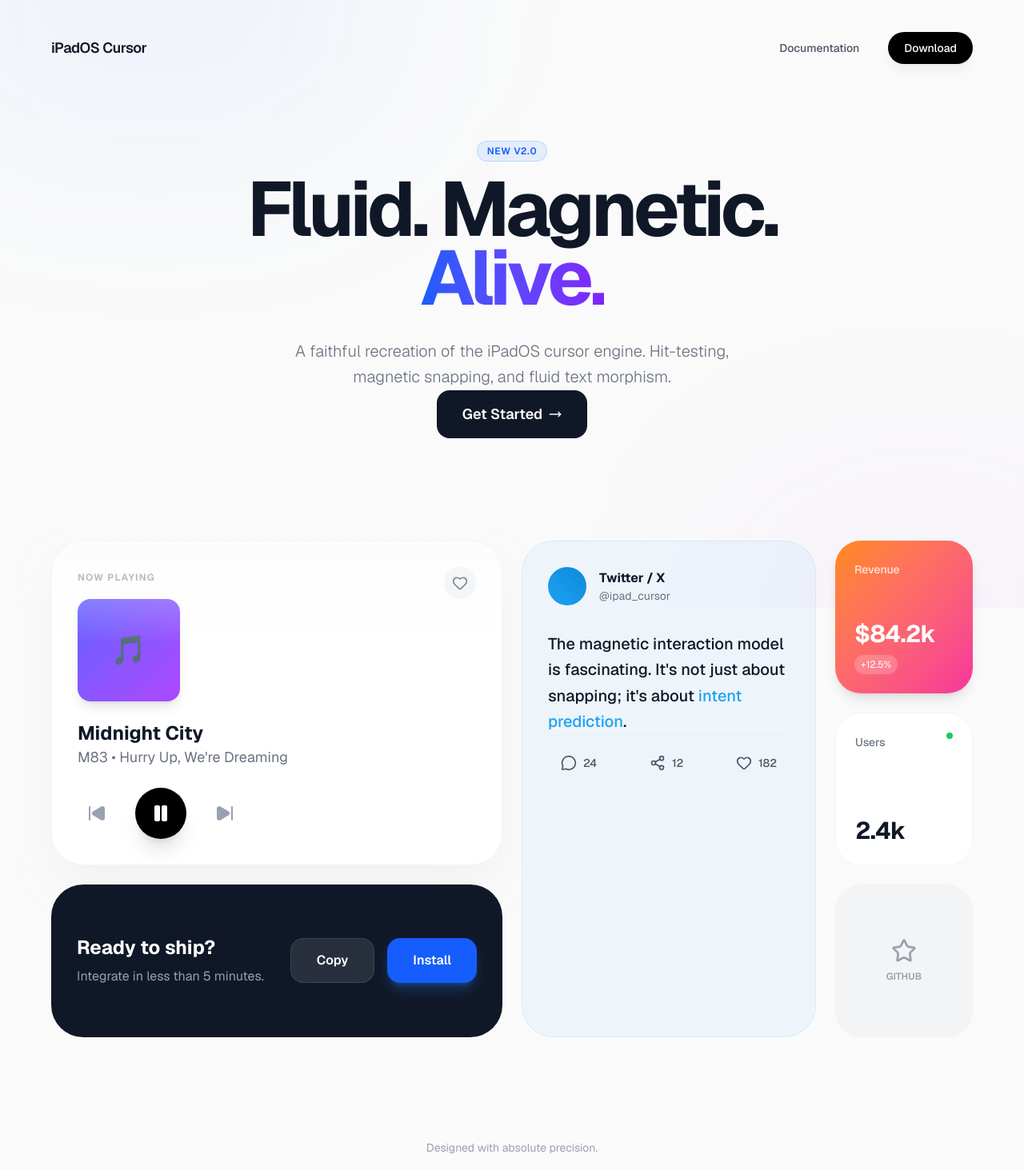
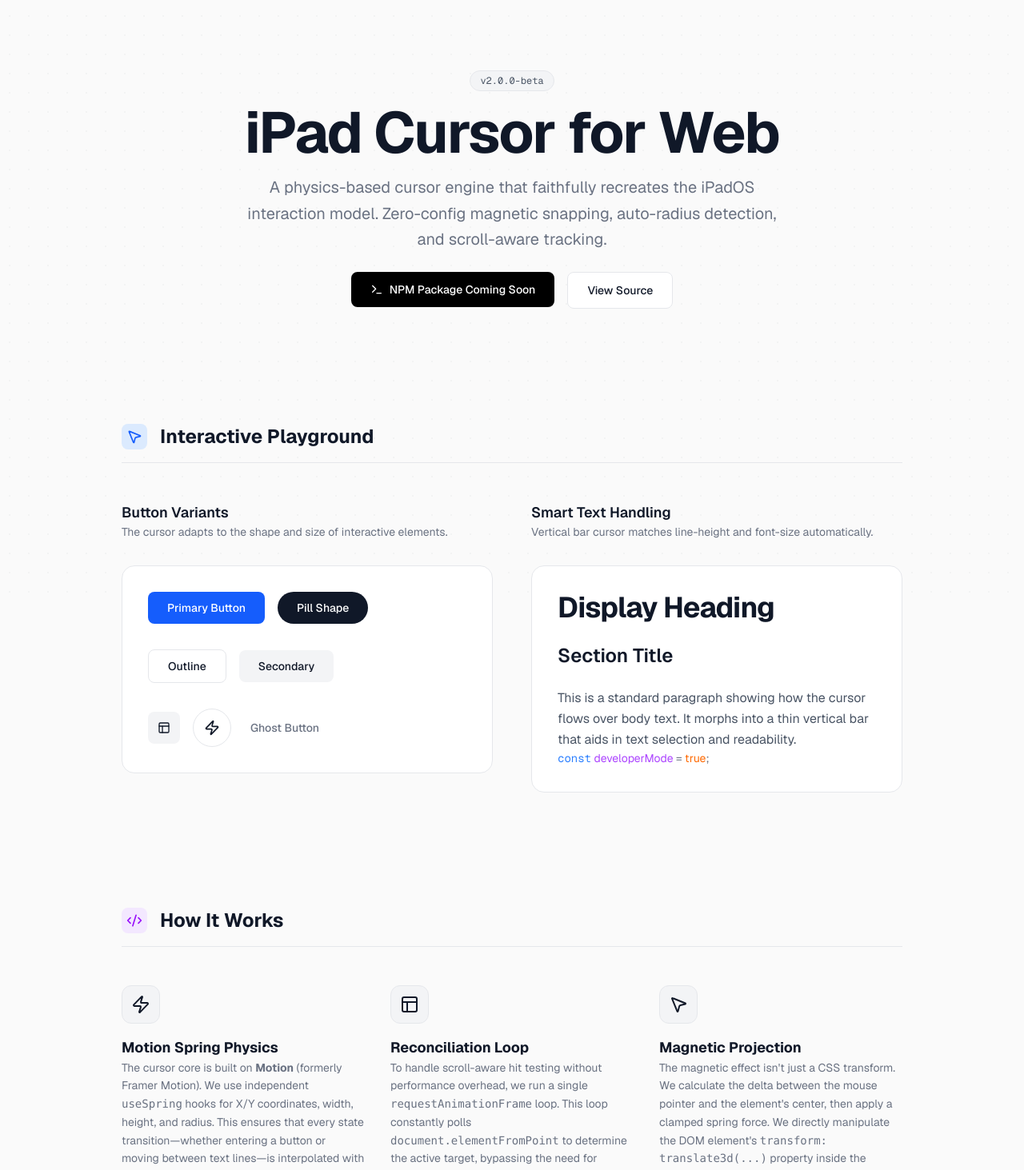
Before and after one commit to SpyC0der77/ipados-cursor-nextjs, a Next.js app: page / in a window 1280 px wide. Shown: the part 40-1503 px from the top of the page at 80% size. Built offline with nearby package versions, Linux system fonts and the light colour scheme.

Commit message:
Update page.tsx to be better and fix build error

```diff
--- a/package.json
+++ b/package.json
@@ -22,6 +22,7 @@
   },
   "dependencies": {
     "clsx": "^2.1.1",
+    "lucide-react": "^0.556.0",
     "motion": "^12.23.25",
     "next": "16.0.7",
     "react": "19.2.0",
--- a/src/app/page.tsx
+++ b/src/app/page.tsx
@@ -1,251 +1,261 @@
 "use client";
 
 import { CursorTarget } from "@/components/cursor/CursorTarget";
-import { MoveRight, Star, Heart, MessageCircle, Share2, Play, Pause, SkipForward, SkipBack } from "lucide-react";
+import { ArrowRight, Copy, Terminal, MousePointer2, Zap, Layout, Code2 } from "lucide-react";
 
 export default function Home() {
   return (
-    <div className="min-h-screen bg-[#FAFAFA] dark:bg-[#050505] font-[family-name:var(--font-geist-sans)] selection:bg-blue-100 dark:selection:bg-blue-900/30">
+    <div className="min-h-screen bg-[#FAFAFA] dark:bg-[#050505] font-[family-name:var(--font-geist-sans)] text-gray-900 dark:text-gray-100 selection:bg-blue-100 dark:selection:bg-blue-900/30">
 
-      {/* Background Gradients */}
-      <div className="fixed inset-0 pointer-events-none overflow-hidden">
-        <div className="absolute top-[-20%] left-[-10%] w-[50%] h-[50%] bg-blue-500/5 rounded-full blur-[120px]" />
-        <div className="absolute bottom-[-20%] right-[-10%] w-[40%] h-[40%] bg-purple-500/5 rounded-full blur-[120px]" />
-      </div>
+      {/* Background Grid */}
+      <div className="fixed inset-0 pointer-events-none opacity-[0.03] dark:opacity-[0.05]"
+           style={{ backgroundImage: 'radial-gradient(circle, currentColor 1px, transparent 1px)', backgroundSize: '24px 24px' }}
+      />
 
-      <div className="relative z-10 max-w-[1200px] mx-auto px-6 py-20 pb-32">
+      <div className="relative z-10 max-w-5xl mx-auto px-6 py-20 pb-32 space-y-32">
 
-        {/* Navigation */}
-        <nav className="flex items-center justify-between mb-24">
+        {/* Header */}
+        <header className="text-center space-y-6 pt-12">
           <CursorTarget type="text">
-            <span className="text-lg font-semibold tracking-tight text-gray-900 dark:text-white">iPadOS Cursor</span>
+            <div className="inline-flex items-center gap-2 px-3 py-1 rounded-full bg-gray-100 dark:bg-gray-900 text-gray-600 dark:text-gray-400 text-xs font-mono mb-4 border border-gray-200 dark:border-gray-800">
+              v2.0.0-beta
+            </div>
           </CursorTarget>
-          <div className="flex gap-4">
+          <div>
+            <CursorTarget type="text">
+              <h1 className="text-5xl md:text-7xl font-bold tracking-tight mb-4">
+                iPad Cursor for Web
+              </h1>
+            </CursorTarget>
+            <CursorTarget type="text">
+              <p className="text-xl text-gray-500 dark:text-gray-400 max-w-2xl mx-auto leading-relaxed">
+                A physics-based cursor engine that faithfully recreates the iPadOS interaction model.
+                Zero-config magnetic snapping, auto-radius detection, and scroll-aware tracking.
+              </p>
+            </CursorTarget>
+          </div>
+
+          <div className="flex justify-center gap-4">
             <CursorTarget>
-              <button className="px-5 py-2.5 text-sm font-medium text-gray-600 dark:text-gray-400 hover:text-black dark:hover:text-white transition-colors rounded-full">
-                Documentation
+              <button className="flex items-center gap-2 px-6 py-3 bg-black dark:bg-white text-white dark:text-black rounded-lg font-medium text-sm hover:scale-105 active:scale-95 transition-transform">
+                <Terminal className="w-4 h-4" />
+                NPM Package Coming Soon
               </button>
             </CursorTarget>
             <CursorTarget>
-              <button className="px-5 py-2.5 text-sm font-medium bg-black dark:bg-white text-white dark:text-black rounded-full shadow-lg shadow-black/5 dark:shadow-white/5 active:scale-95 transition-all">
-                Download
-              </button>
+              <a
+                href="https://github.com/SpyC0der77/ipados-cursor-nextjs"
+                target="_blank"
+                rel="noopener noreferrer"
+                className="flex items-center gap-2 px-6 py-3 bg-white dark:bg-gray-900 text-gray-900 dark:text-white border border-gray-200 dark:border-gray-800 rounded-lg font-medium text-sm hover:bg-gray-50 dark:hover:bg-gray-800 transition-colors"
+              >
+                View Source
+              </a>
             </CursorTarget>
           </div>
-        </nav>
+        </header>
 
-        {/* Hero Section */}
-        <section className="text-center space-y-8 mb-32">
-          <div className="space-y-4">
+        {/* Component Playground */}
+        <section className="space-y-12">
+          <div className="flex items-center gap-4 py-4 border-b border-gray-200 dark:border-gray-800">
+            <div className="w-8 h-8 rounded-lg bg-blue-100 dark:bg-blue-900/30 flex items-center justify-center text-blue-600 dark:text-blue-400">
+              <MousePointer2 className="w-5 h-5" />
+            </div>
             <CursorTarget type="text">
-              <div className="inline-flex items-center gap-2 px-3 py-1 rounded-full bg-blue-500/10 text-blue-600 dark:text-blue-400 text-xs font-semibold uppercase tracking-wider mb-4 border border-blue-500/20">
-                New v2.0
-              </div>
-            </CursorTarget>
-            <CursorTarget type="text">
-              <h1 className="text-6xl md:text-8xl font-bold tracking-tighter leading-[0.9] text-gray-900 dark:text-white">
-                Fluid. Magnetic. <br />
-                <span className="bg-gradient-to-r from-blue-600 to-violet-600 bg-clip-text text-transparent">Alive.</span>
-              </h1>
+              <h2 className="text-2xl font-bold">Interactive Playground</h2>
             </CursorTarget>
           </div>
 
-          <CursorTarget type="text">
-            <p className="max-w-xl mx-auto text-xl text-gray-500 dark:text-gray-400 leading-relaxed font-light">
-              A faithful recreation of the iPadOS cursor engine.
-              Hit-testing, magnetic snapping, and fluid text morphism.
-            </p>
-          </CursorTarget>
-
-          <div className="flex justify-center gap-4">
-            <CursorTarget>
-              <button className="group relative px-8 py-4 bg-gray-900 dark:bg-white text-white dark:text-black rounded-2xl font-semibold text-lg overflow-hidden transition-transform">
-                <span className="relative z-10 flex items-center gap-2">
-                  Get Started <MoveRight className="w-4 h-4 group-hover:translate-x-1 transition-transform" />
-                </span>
-              </button>
-            </CursorTarget>
-          </div>
-        </section>
-
-        {/* Bento Grid Showcase */}
-        <section className="grid grid-cols-1 md:grid-cols-6 md:grid-rows-3 gap-6">
-
-          {/* Music Player Card - Large Square */}
-          <div className="md:col-span-3 md:row-span-2 relative group overflow-hidden bg-white dark:bg-gray-900 rounded-[2.5rem] border border-gray-100 dark:border-gray-800 shadow-2xl shadow-gray-200/50 dark:shadow-none p-8">
-            <div className="absolute inset-x-0 top-0 h-32 bg-gradient-to-b from-gray-50/50 to-transparent dark:from-gray-800/50 pointer-events-none" />
-
-            <div className="h-full flex flex-col justify-between">
-              <div className="flex justify-between items-start">
+          <div className="grid grid-cols-1 md:grid-cols-2 gap-12">
+            {/* Buttons Demo */}
+            <div className="space-y-8">
+              <div className="space-y-2">
                 <CursorTarget type="text">
-                  <span className="text-xs font-bold uppercase tracking-widest text-gray-400">Now Playing</span>
+                  <h3 className="font-semibold text-lg">Button Variants</h3>
                 </CursorTarget>
-                <CursorTarget>
-                  <button className="w-10 h-10 rounded-full bg-gray-100 dark:bg-gray-800 flex items-center justify-center text-gray-600 dark:text-gray-300">
-                    <Heart className="w-5 h-5" />
-                  </button>
+                <CursorTarget type="text">
+                  <p className="text-sm text-gray-500">The cursor adapts to the shape and size of interactive elements.</p>
                 </CursorTarget>
               </div>
 
-              <div className="space-y-6">
-                <div className="w-32 h-32 rounded-2xl bg-gradient-to-br from-indigo-500 to-purple-500 shadow-lg flex items-center justify-center text-white text-4xl">
-                  🎵
-                </div>
-                <div>
-                  <CursorTarget type="text">
-                    <h3 className="text-2xl font-bold text-gray-900 dark:text-white">Midnight City</h3>
+              <div className="p-8 rounded-2xl bg-white dark:bg-gray-900 border border-gray-200 dark:border-gray-800 space-y-8">
+                {/* Primary/Solid */}
+                <div className="flex flex-wrap gap-4 items-center">
+                  <CursorTarget>
+                    <button className="px-6 py-2.5 bg-blue-600 text-white rounded-lg font-medium text-sm">
+                      Primary Button
+                    </button>
                   </CursorTarget>
-                  <CursorTarget type="text">
-                    <p className="text-gray-500 text-lg">M83 • Hurry Up, We're Dreaming</p>
+                  <CursorTarget>
+                    <button className="px-6 py-2.5 bg-gray-900 dark:bg-white text-white dark:text-black rounded-full font-medium text-sm">
+                      Pill Shape
+                    </button>
                   </CursorTarget>
                 </div>
 
-                {/* Music Controls */}
-                <div className="flex items-center gap-6">
+                {/* Secondary/Outline */}
+                <div className="flex flex-wrap gap-4 items-center">
                   <CursorTarget>
-                    <button className="w-12 h-12 flex items-center justify-center text-gray-400 hover:text-gray-900 dark:hover:text-white transition-colors rounded-full">
-                      <SkipBack className="w-6 h-6" fill="currentColor" />
+                    <button className="px-6 py-2.5 border border-gray-200 dark:border-gray-700 rounded-lg font-medium text-sm hover:border-gray-300 dark:hover:border-gray-600 transition-colors">
+                      Outline
                     </button>
                   </CursorTarget>
                   <CursorTarget>
-                    <button className="w-16 h-16 flex items-center justify-center bg-black dark:bg-white text-white dark:text-black rounded-full hover:scale-105 transition-transform shadow-xl">
-                      <Pause className="w-6 h-6" fill="currentColor" />
+                    <button className="px-6 py-2.5 bg-gray-100 dark:bg-gray-800 text-gray-900 dark:text-white rounded-lg font-medium text-sm">
+                      Secondary
+                    </button>
+                  </CursorTarget>
+                </div>
+
+                {/* Icon Buttons */}
+                <div className="flex flex-wrap gap-4 items-center">
+                  <CursorTarget>
+                    <button className="w-10 h-10 rounded-lg flex items-center justify-center bg-gray-100 dark:bg-gray-800 hover:bg-gray-200 dark:hover:bg-gray-700 transition-colors">
+                      <Layout className="w-4 h-4" />
                     </button>
                   </CursorTarget>
                   <CursorTarget>
-                    <button className="w-12 h-12 flex items-center justify-center text-gray-400 hover:text-gray-900 dark:hover:text-white transition-colors rounded-full">
-                      <SkipForward className="w-6 h-6" fill="currentColor" />
+                    <button className="w-12 h-12 rounded-full flex items-center justify-center border border-gray-200 dark:border-gray-700">
+                      <Zap className="w-5 h-5" />
+                    </button>
+                  </CursorTarget>
+                  <CursorTarget>
+                    <button className="p-2 rounded-md hover:bg-gray-100 dark:hover:bg-gray-800 transition-colors text-sm font-medium text-gray-500">
+                      Ghost Button
                     </button>
                   </CursorTarget>
                 </div>
               </div>
             </div>
-          </div>
 
-          {/* Social Card - Tall */}
-          <div className="md:col-span-2 md:row-span-3 bg-[#1DA1F2]/5 dark:bg-[#1DA1F2]/10 rounded-[2.5rem] p-8 border border-[#1DA1F2]/10 relative overflow-hidden">
+            {/* Typography Demo */}
             <div className="space-y-8">
-              <div className="flex items-center gap-4">
-                <div className="w-12 h-12 rounded-full bg-gradient-to-tr from-[#1DA1F2] to-[#0d8bd9]" />
+              <div className="space-y-2">
+                <CursorTarget type="text">
+                  <h3 className="font-semibold text-lg">Smart Text Handling</h3>
+                </CursorTarget>
+                <CursorTarget type="text">
+                  <p className="text-sm text-gray-500">Vertical bar cursor matches line-height and font-size automatically.</p>
+                </CursorTarget>
+              </div>
+
+              <div className="p-8 rounded-2xl bg-white dark:bg-gray-900 border border-gray-200 dark:border-gray-800 space-y-6">
                 <div>
                   <CursorTarget type="text">
-                    <h4 className="font-bold text-gray-900 dark:text-white">Twitter / X</h4>
+                    <h1 className="text-4xl font-bold tracking-tight">Display Heading</h1>
+                  </CursorTarget>
+                </div>
+                <div>
+                  <CursorTarget type="text">
+                    <h2 className="text-2xl font-semibold">Section Title</h2>
+                  </CursorTarget>
+                </div>
+                <div className="space-y-4">
+                  <CursorTarget type="text">
+                    <p className="leading-relaxed text-gray-600 dark:text-gray-300">
+                      This is a standard paragraph showing how the cursor flows over body text.
+                      It morphs into a thin vertical bar that aids in text selection and readability.
+                    </p>
                   </CursorTarget>
                   <CursorTarget type="text">
-                    <p className="text-sm text-gray-500">@ipad_cursor</p>
+                    <p className="text-sm text-gray-500">
+                      <span className="font-mono text-blue-500">const</span> <span className="text-purple-500">developerMode</span> = <span className="text-orange-500">true</span>;
+                    </p>
                   </CursorTarget>
                 </div>
               </div>
+            </div>
+          </div>
+        </section>
 
+        {/* How It Works */}
+        <section className="space-y-12">
+          <div className="flex items-center gap-4 py-4 border-b border-gray-200 dark:border-gray-800">
+            <div className="w-8 h-8 rounded-lg bg-purple-100 dark:bg-purple-900/30 flex items-center justify-center text-purple-600 dark:text-purple-400">
+              <Code2 className="w-5 h-5" />
+            </div>
+            <CursorTarget type="text">
+              <h2 className="text-2xl font-bold">How It Works</h2>
+            </CursorTarget>
+          </div>
+
+          <div className="grid grid-cols-1 md:grid-cols-3 gap-8">
+            <div className="space-y-4">
+              <div className="w-12 h-12 rounded-xl bg-gray-100 dark:bg-gray-900 flex items-center justify-center border border-gray-200 dark:border-gray-800">
+                <Zap className="w-6 h-6" />
+              </div>
               <CursorTarget type="text">
-                <p className="text-xl leading-relaxed text-gray-900 dark:text-white font-medium">
-                  The magnetic interaction model is fascinating. It's not just about snapping; it's about <span className="text-[#1DA1F2]">intent prediction</span>.
+                <h3 className="font-bold text-lg">Motion Spring Physics</h3>
+              </CursorTarget>
+              <CursorTarget type="text">
+                <p className="text-gray-500 dark:text-gray-400 leading-relaxed text-sm">
+                  The cursor core is built on <strong>Motion</strong> (formerly Framer Motion). We use independent <code>useSpring</code> hooks for X/Y coordinates, width, height, and radius. This ensures that every state transition—whether entering a button or moving between text lines—is interpolated with fluid, organic momentum (stiffness: 300, damping: 25) rather than linear tweening.
                 </p>
               </CursorTarget>
+            </div>
 
-              <div className="pt-4 border-t border-gray-200/50 dark:border-white/5 flex justify-between">
-                <CursorTarget>
-                  <button className="flex items-center gap-2 px-4 py-2 rounded-xl hover:bg-[#1DA1F2]/10 text-gray-600 dark:text-gray-400 transition-colors">
-                    <MessageCircle className="w-5 h-5" />
-                    <span className="text-sm font-medium">24</span>
-                  </button>
-                </CursorTarget>
-                <CursorTarget>
-                  <button className="flex items-center gap-2 px-4 py-2 rounded-xl hover:bg-green-500/10 text-gray-600 dark:text-gray-400 transition-colors">
-                    <Share2 className="w-5 h-5" />
-                    <span className="text-sm font-medium">12</span>
-                  </button>
-                </CursorTarget>
-                <CursorTarget>
-                  <button className="flex items-center gap-2 px-4 py-2 rounded-xl hover:bg-pink-500/10 text-gray-600 dark:text-gray-400 transition-colors">
-                    <Heart className="w-5 h-5" />
-                    <span className="text-sm font-medium">182</span>
-                  </button>
-                </CursorTarget>
+            <div className="space-y-4">
+              <div className="w-12 h-12 rounded-xl bg-gray-100 dark:bg-gray-900 flex items-center justify-center border border-gray-200 dark:border-gray-800">
+                <Layout className="w-6 h-6" />
               </div>
+              <CursorTarget type="text">
+                <h3 className="font-bold text-lg">Reconciliation Loop</h3>
+              </CursorTarget>
+              <CursorTarget type="text">
+                <p className="text-gray-500 dark:text-gray-400 leading-relaxed text-sm">
+                  To handle scroll-aware hit testing without performance overhead, we run a single <code>requestAnimationFrame</code> loop. This loop constantly polls <code>document.elementFromPoint</code> to determine the active target, bypassing the need for thousands of <code>onMouseEnter</code> listeners. This decouples the physics engine from React's render cycle, ensuring 60fps performance even on complex pages.
+                </p>
+              </CursorTarget>
+            </div>
+
+            <div className="space-y-4">
+              <div className="w-12 h-12 rounded-xl bg-gray-100 dark:bg-gray-900 flex items-center justify-center border border-gray-200 dark:border-gray-800">
+                <MousePointer2 className="w-6 h-6" />
+              </div>
+              <CursorTarget type="text">
+                <h3 className="font-bold text-lg">Magnetic Projection</h3>
+              </CursorTarget>
+              <CursorTarget type="text">
+                <p className="text-gray-500 dark:text-gray-400 leading-relaxed text-sm">
+                  The magnetic effect isn't just a CSS transform. We calculate the delta between the mouse pointer and the element's center, then apply a clamped spring force. We directly manipulate the DOM element's <code>transform: translate3d(...)</code> property inside the physics frame, allowing the button to "pull" towards the cursor up to a defined limit (e.g., 40% of its size) before breaking free.
+                </p>
+              </CursorTarget>
             </div>
           </div>
 
-          {/* Metrics Card - Small */}
-          <div className="md:col-span-1 md:row-span-1 bg-gradient-to-br from-orange-400 to-pink-500 rounded-[2rem] p-6 text-white flex flex-col justify-between shadow-lg">
-             <CursorTarget type="text">
-               <span className="text-sm font-medium text-white/80">Revenue</span>
-             </CursorTarget>
-             <div>
-               <CursorTarget type="text">
-                 <h3 className="text-3xl font-bold tracking-tight">$84.2k</h3>
-               </CursorTarget>
-               <CursorTarget type="text">
-                 <span className="text-xs bg-white/20 px-2 py-1 rounded-full mt-2 inline-block">+12.5%</span>
-               </CursorTarget>
-             </div>
-          </div>
+          {/* Usage Example */}
+          <div className="rounded-2xl bg-[#0d1117] border border-gray-800 overflow-hidden">
+            <div className="flex items-center gap-2 px-4 py-3 border-b border-gray-800 bg-[#161b22]">
+              <div className="w-3 h-3 rounded-full bg-[#fa7970]" />
+              <div className="w-3 h-3 rounded-full bg-[#faa356]" />
+              <div className="w-3 h-3 rounded-full bg-[#7ce38b]" />
+              <span className="ml-2 text-xs text-gray-500 font-mono">ExampleUsage.tsx</span>
+            </div>
+            <div className="p-6 overflow-x-auto">
+              <pre className="text-sm font-mono text-gray-300">
+{`import { CursorTarget } from "@ipad-cursor/react";
 
-          {/* Active Users - Small */}
-           <div className="md:col-span-1 md:row-span-1 bg-white dark:bg-gray-800 rounded-[2rem] p-6 border border-gray-100 dark:border-gray-700 flex flex-col justify-between">
-             <div className="flex justify-between items-start">
-               <CursorTarget type="text">
-                 <span className="text-sm font-medium text-gray-500">Users</span>
-               </CursorTarget>
-               <span className="w-2 h-2 rounded-full bg-green-500 animate-pulse" />
-             </div>
-             <CursorTarget type="text">
-               <h3 className="text-3xl font-bold text-gray-900 dark:text-white tracking-tight">2.4k</h3>
-             </CursorTarget>
-          </div>
+export function MyComponent() {
+  return (
+    <div className="flex gap-4">
+      {/* Interactive Button (Block Cursor) */}
+      <CursorTarget>
+        <button className="btn-primary">
+          Submit Form
+        </button>
+      </CursorTarget>
 
-          {/* Action Row - Wide */}
-          <div className="md:col-span-3 md:row-span-1 bg-gray-900 dark:bg-white rounded-[2.5rem] p-8 flex items-center justify-between overflow-hidden relative">
-            <div className="relative z-10 max-w-sm">
-              <CursorTarget type="text">
-                <h3 className="text-2xl font-bold text-white dark:text-black mb-2">Ready to ship?</h3>
-              </CursorTarget>
-              <CursorTarget type="text">
-                <p className="text-gray-400 dark:text-gray-600">Integrate in less than 5 minutes.</p>
-              </CursorTarget>
-            </div>
-
-            <div className="flex gap-4 relative z-10">
-              <CursorTarget>
-                <button className="h-14 px-8 rounded-2xl bg-white/10 dark:bg-black/5 text-white dark:text-black font-semibold backdrop-blur-md border border-white/10 dark:border-black/5 hover:bg-white/20 transition-colors">
-                  Copy
-                </button>
-              </CursorTarget>
-              <CursorTarget>
-                <button className="h-14 px-8 rounded-2xl bg-blue-600 text-white font-semibold shadow-lg shadow-blue-500/30 hover:shadow-blue-500/50 transition-shadow">
-                  Install
-                </button>
-              </CursorTarget>
-            </div>
-
-            {/* Decor code bg */}
-            <div className="absolute right-[-50px] top-[-50px] opacity-10 rotate-12 pointer-events-none select-none">
-              <pre className="text-xs text-white dark:text-black font-mono">
-                {`npm install @ipad-cursor
-import { Cursor } from ...`}
+      {/* Text Content (Bar Cursor) */}
+      <CursorTarget type="text">
+        <h1>Welcome to the future</h1>
+      </CursorTarget>
+    </div>
+  );
+}`}
               </pre>
             </div>
           </div>
-
-          {/* Footer Card */}
-           <div className="md:col-span-1 md:row-span-1 bg-gray-100 dark:bg-gray-800/50 rounded-[2rem] flex items-center justify-center p-6 border border-transparent hover:border-gray-200 dark:hover:border-gray-700 transition-colors group">
-              <CursorTarget>
-                <button className="w-full h-full flex flex-col items-center justify-center gap-2 text-gray-400 group-hover:text-blue-500 transition-colors">
-                  <Star className="w-8 h-8" />
-                  <span className="text-xs font-semibold uppercase">Github</span>
-                </button>
-              </CursorTarget>
-           </div>
-
         </section>
-
-        {/* Footer */}
-        <footer className="mt-32 text-center text-gray-400 dark:text-gray-600">
-           <CursorTarget type="text">
-             <p className="text-sm">Designed with absolute precision.</p>
-           </CursorTarget>
-        </footer>
-
       </div>
     </div>
   );
```
Also changed, not shown: 2 other files (tests, documents, lock files or other folders).
